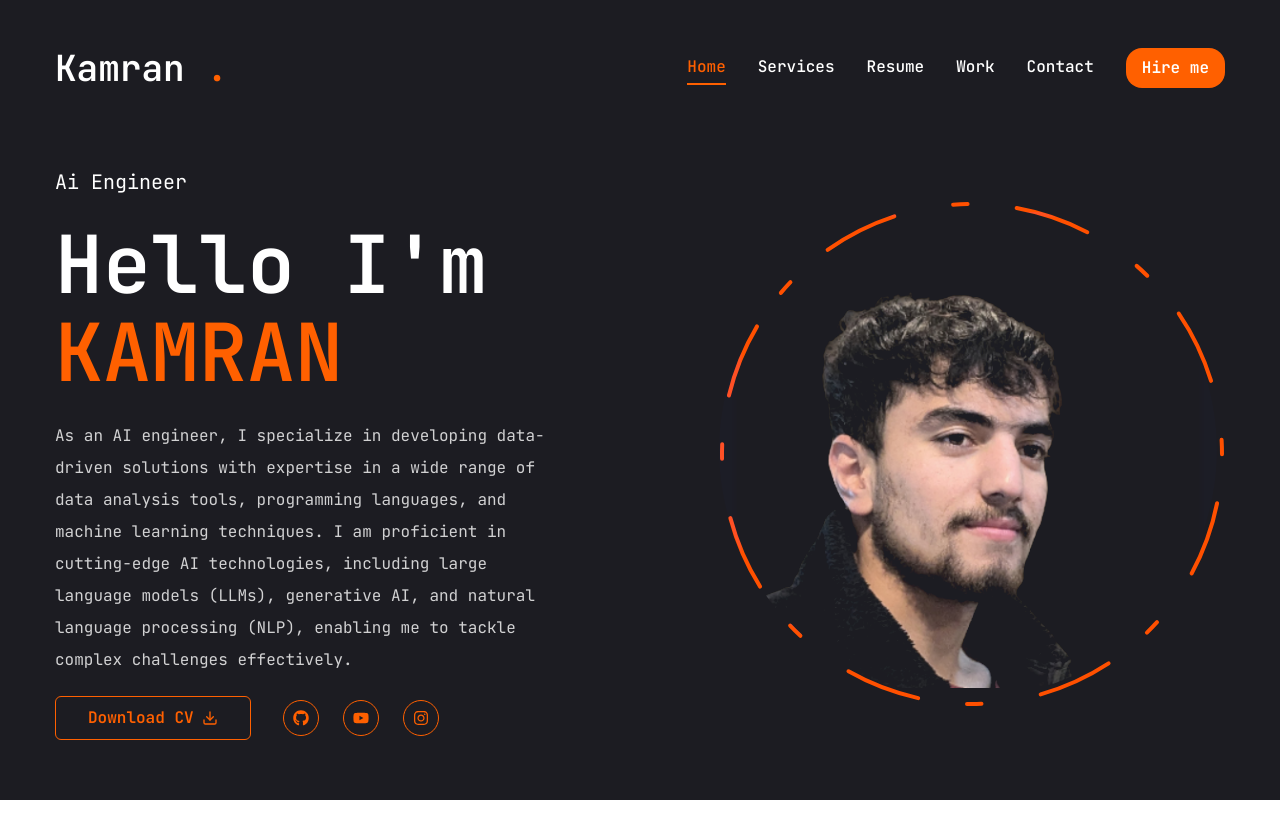
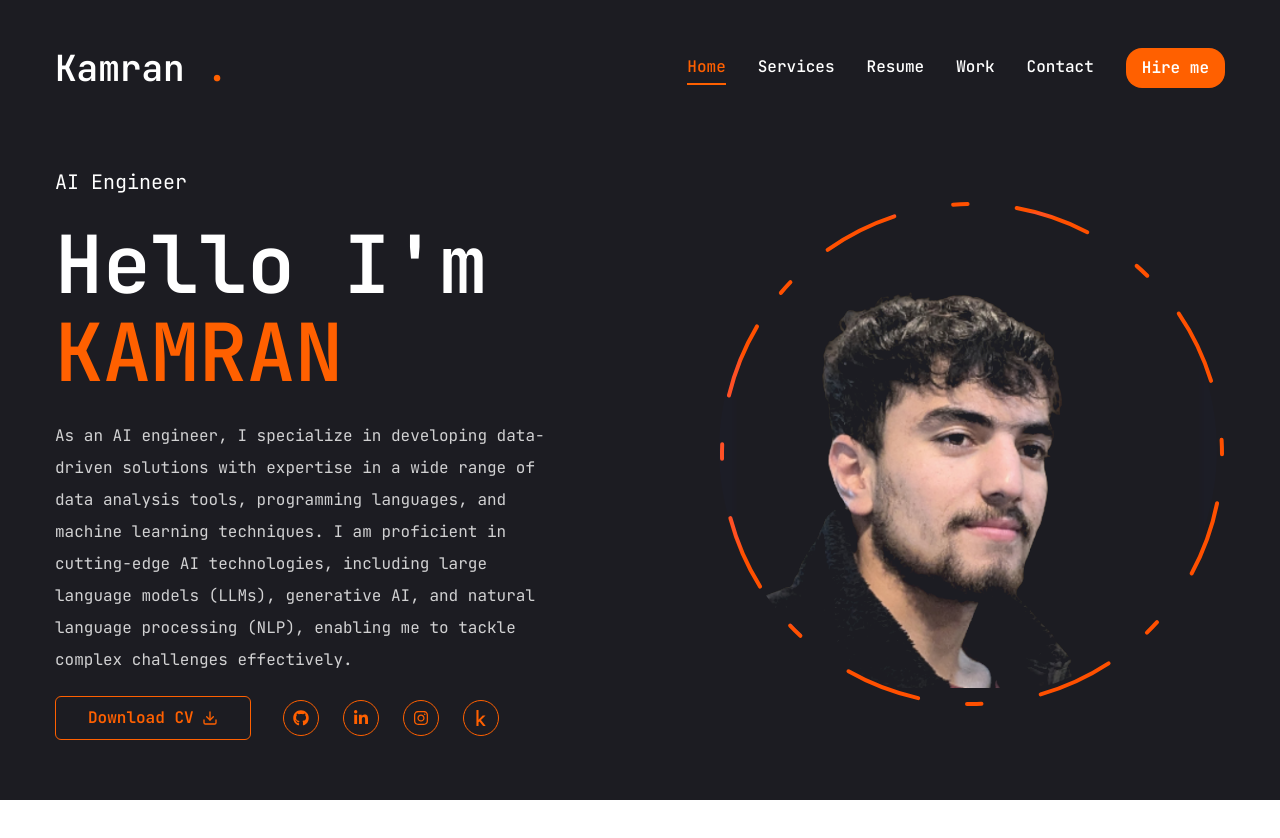
Before and after one commit to kamran241/portfolio-website, a Next.js app: page / in a window 1280 px wide. Shown: the top 838 px of the page. Built offline with nearby package versions, Linux system fonts and the light colour scheme.

Commit message:
updte the code

```diff
--- a/app/page.jsx
+++ b/app/page.jsx
@@ -12,7 +12,7 @@ const Home = () => {
         <div className="flex flex-col xl:flex-row items-center justify-center xl:pt-8 xl:pb-24">
           {/* text */}
           <div className='text-center xl:text-left order-2 xl:order-none'>
-            <span className='text-xl '>Ai Engineer</span>
+            <span className='text-xl '>AI Engineer</span>
             <h1 className='h1 mb-6 mt-5'>Hello I'm <span className='text-accent-DEAFULT'>KAMRAN</span>
             </h1>
             <p className='max-w-[500px] mx-auto xl:mx-0 text-white/80'>As an AI engineer, I specialize in developing data-driven solutions with expertise in a wide range of data analysis tools, programming languages, and machine learning techniques. I am proficient in cutting-edge AI technologies, including large language models (LLMs), generative AI, and natural language processing (NLP), enabling me to tackle complex challenges effectively.</p>
--- a/components/Social.jsx
+++ b/components/Social.jsx
@@ -1,12 +1,13 @@
 import Link from "next/link";
-import { FaGithub, FaLinkedinIn, FaYoutube, FaInstagram } from "react-icons/fa";
-
+import { FaGithub, FaLinkedinIn, FaYoutube, FaInstagram,FaKaggle} from "react-icons/fa";
+// import { ReactComponent as HuggingFaceIcon } from './assets/huggingface.svg';
 const Social = ({ containerStyles, iconStyles }) => {
   const socials = [
     { icon: <FaGithub />, path: "https://github.com/kamran241" },
-    // { icon: <FaLinkedinIn />, path: "https://www.linkedin.com/in/rahat-karim-/" },
-    { icon: <FaYoutube />, path: "https://youtube.com" },
+    { icon: <FaLinkedinIn />, path: "https://www.linkedin.com/in/kamran-akmal-34387a338/" },
+    // { icon: <FaHuggingface />, path: "https://huggingface.co/kamran04" },
     { icon: <FaInstagram />, path: "https://instagram.com" },
+    { icon: <FaKaggle />, path: "https://www.kaggle.com/" },
   ];
 
   return (
```
